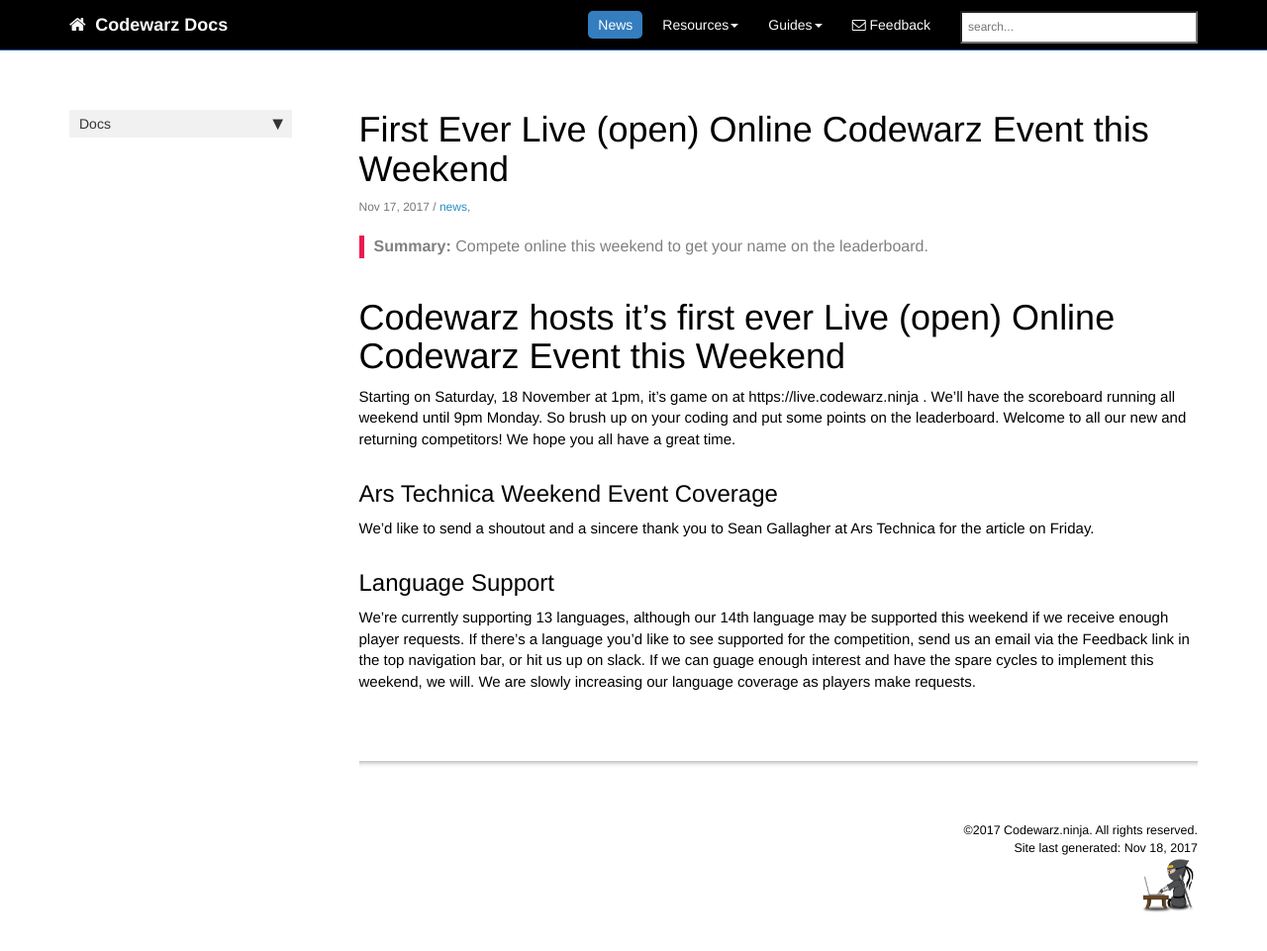
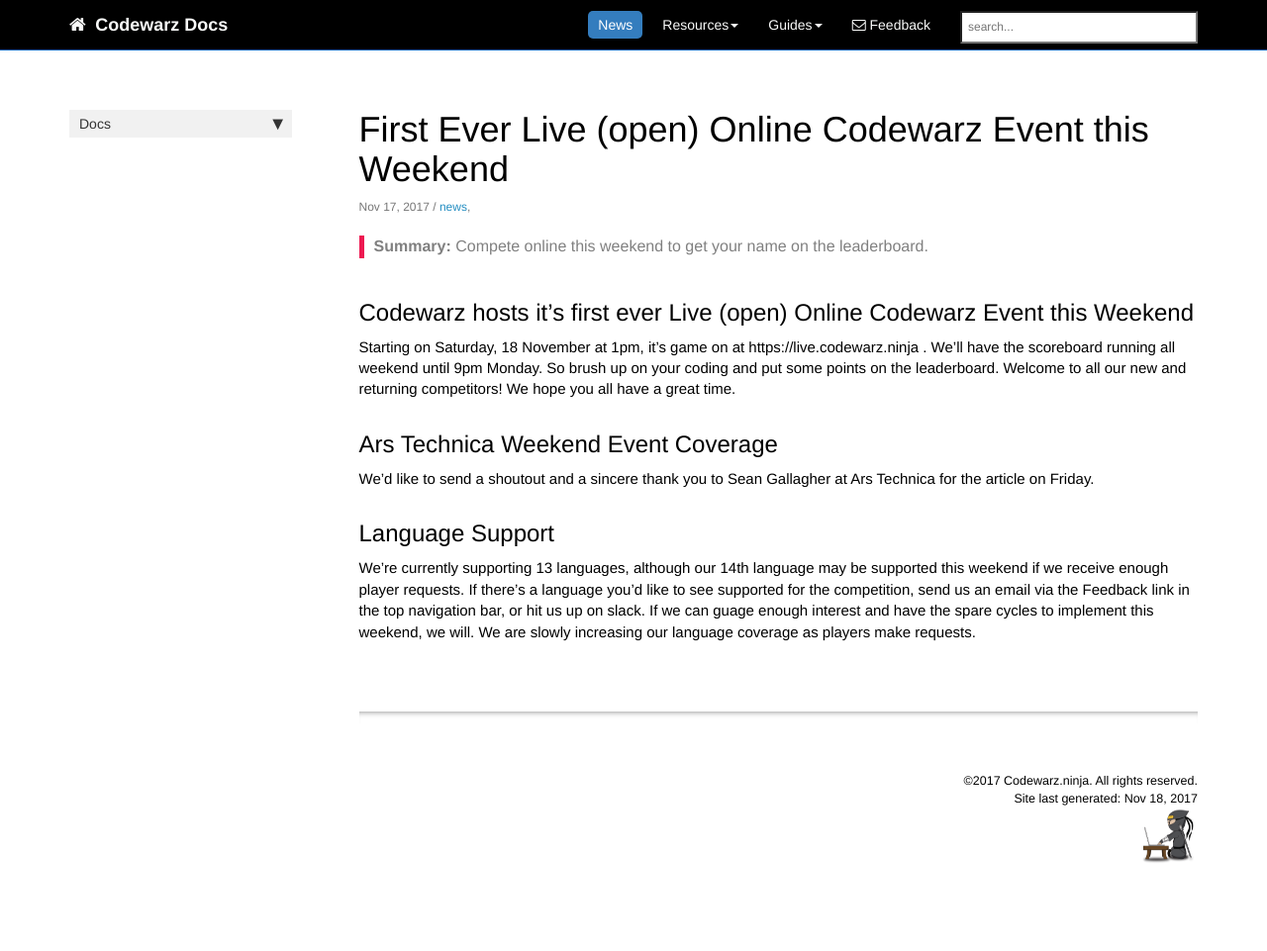
Before and after one commit to codewarz-ninja/runcode-docs.github.io, a Jekyll site: the page built from _posts/2017-11-17-news-post-20171117.md, in a window 1280 px wide and 987 px high. Shown: the top 961 px of the window at 99% size. Built offline with Jekyll 4.4.1, drawn with Linux system fonts in a browser that asks for light colours; nearby versions of some CDN libraries; comment, search, counter and statistics services are not loaded.

```diff
--- a/_posts/2017-11-17-news-post-20171117.md
+++ b/_posts/2017-11-17-news-post-20171117.md
@@ -6,7 +6,7 @@ summary: "Compete online this weekend to get your name on the leaderboard."
 tags: [news, updates]
 ---
 
-# Codewarz hosts it's first ever Live (open) Online Codewarz Event this Weekend
+## Codewarz hosts it's first ever Live (open) Online Codewarz Event this Weekend
 
 Starting on Saturday, 18 November at 1pm, it's game on at https://live.codewarz.ninja .  We'll have the scoreboard running all weekend until 9pm Monday.  So brush up on your coding and put some points on the leaderboard.  Welcome to all our new and returning competitors!  We hope you all have a great time.
 
```
